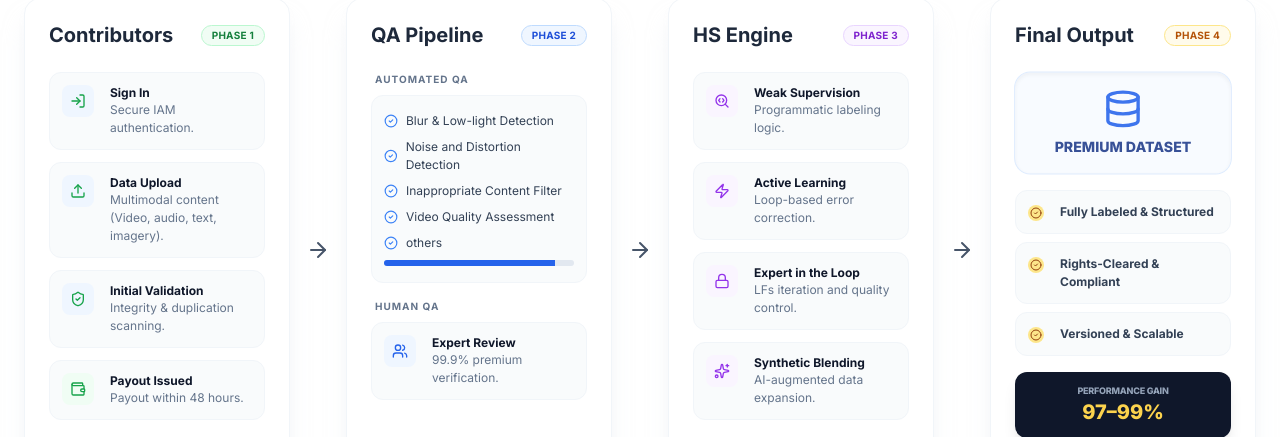
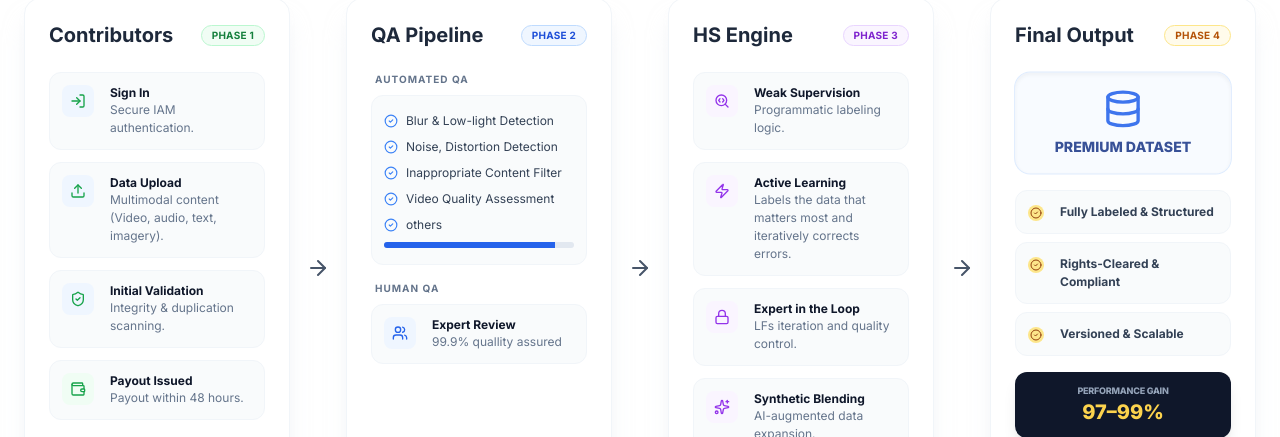
Before and after one commit to Kshitiz-Mhto/humpstac-frontend-beta, a React (Vite) app: page / in a window 1280 px wide. Shown: the part 2020-2457 px from the top of the page. Built offline with nearby package versions, Linux system fonts and the light colour scheme; no server answers.

Commit message:
chore: refractored the content on ui

```diff
--- a/src/components/WorkingMechanism.tsx
+++ b/src/components/WorkingMechanism.tsx
@@ -186,7 +186,7 @@ const WorkingMechanism: React.FC = () => {
                                             </div>
                                             <div className="flex items-center gap-2 text-[12px] text-slate-700">
                                                 <CheckCircle2 className="w-3.5 h-3.5 text-blue-500" />
-                                                <span>Noise and Distortion Detection</span>
+                                                <span>Noise, Distortion Detection</span>
                                             </div>
                                             <div className="flex items-center gap-2 text-[12px] text-slate-700">
                                                 <CheckCircle2 className="w-3.5 h-3.5 text-blue-500" />
@@ -220,7 +220,7 @@ const WorkingMechanism: React.FC = () => {
                                         </div>
                                         <div>
                                             <p className="font-bold text-slate-900 text-xs">Expert Review</p>
-                                            <p className="text-[12px] text-slate-500">99.9% premium verification.</p>
+                                            <p className="text-[12px] text-slate-500">99.9% quallity assured</p>
                                         </div>
                                     </div>
                                 </div>
@@ -263,7 +263,7 @@ const WorkingMechanism: React.FC = () => {
                                     </div>
                                     <div>
                                         <p className="font-bold text-slate-900 text-xs">Active Learning</p>
-                                        <p className="text-[12px] text-slate-500">Loop-based error correction.</p>
+                                        <p className="text-[12px] text-slate-500">Labels the data that matters most and iteratively corrects errors.</p>
                                     </div>
                                 </div>
 
```
